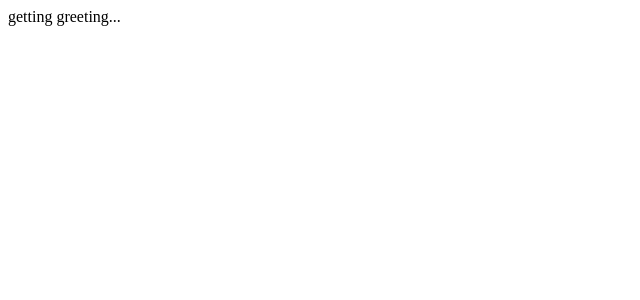
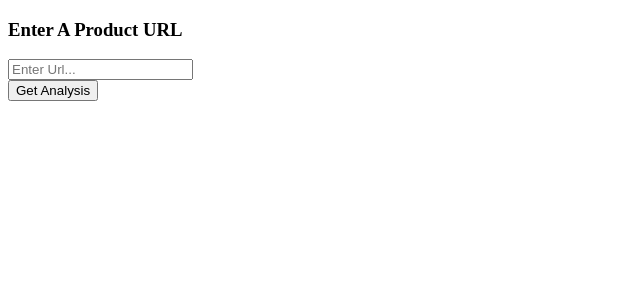
Before and after one commit to AidanFarhi/Product-Sentiment, a React (Create React App) app in the folder client/: page / in a window 1280 px wide. Shown: the top 300 px of the page, without its empty margins (0-640 px from the left). Built offline with nearby package versions, Linux system fonts and the light colour scheme; no server answers.

Commit message:
added url submit form

```diff
--- a/client/public/index.html
+++ b/client/public/index.html
@@ -3,7 +3,7 @@
 <head>
     <meta charset="UTF-8">
     <meta name="viewport" content="width=device-width, initial-scale=1.0">
-    <title>EduCode</title>
+    <title>Product Sentiment</title>
 </head>
 <body>
     <noscript>You need to enable JavaScript to run this app.</noscript>
--- a/client/src/App.js
+++ b/client/src/App.js
@@ -1,23 +1,28 @@
-import React, { useState, useEffect } from 'react'
+import React, { useState } from 'react'
 
 export default function App() {
-    const [greeting, setGreeting] = useState('')
 
-    const getHello = async() => {
+    const [url, setUrl] = useState('')
+
+    const handleChange = ev => setUrl(ev.target.value)
+
+    const handleSubmit = async(ev) => {
+        ev.preventDefault()
         try {
-            const res = await fetch('/hello')
-            const data = await res.json()
-            setGreeting(data.res)
+            // This is where we will send the url to the server and wait for analysis
+            console.log(url)
         } catch(er) { console.log(er) }
     }
 
-    useEffect (() => {
-        getHello()
-    }, [])
-
     return (
         <div>
-            {greeting == '' ? 'getting greeting...' : greeting}
+            <h3>Enter A Product URL</h3>
+            <form onSubmit={handleSubmit}>
+                <input type="text" placeholder="Enter Url..." onChange={handleChange} />
+                <br></br>
+                <input type="submit" value="Get Analysis"></input>
+            </form>
+            <h2>{url}</h2>
         </div>
     )
 }
```
